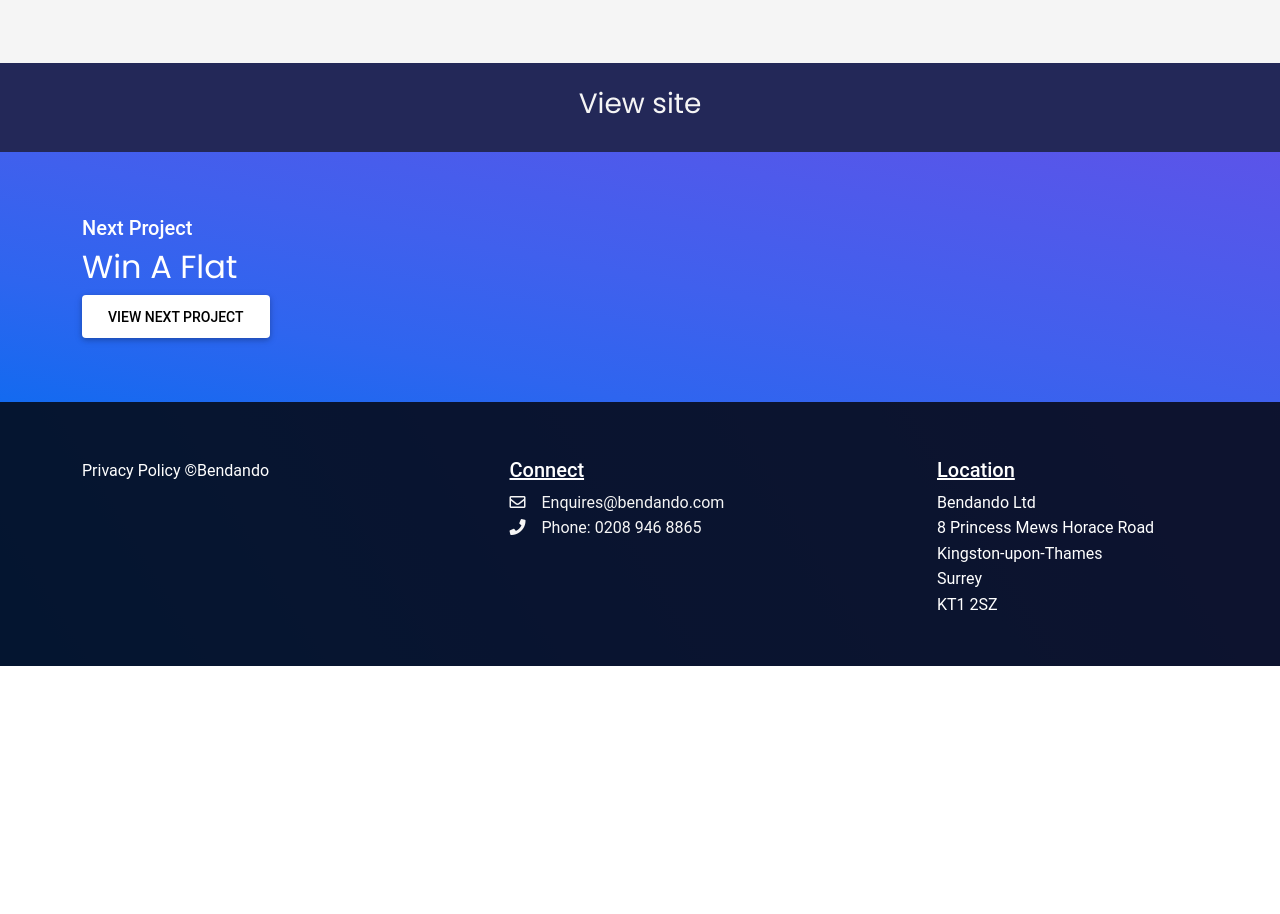
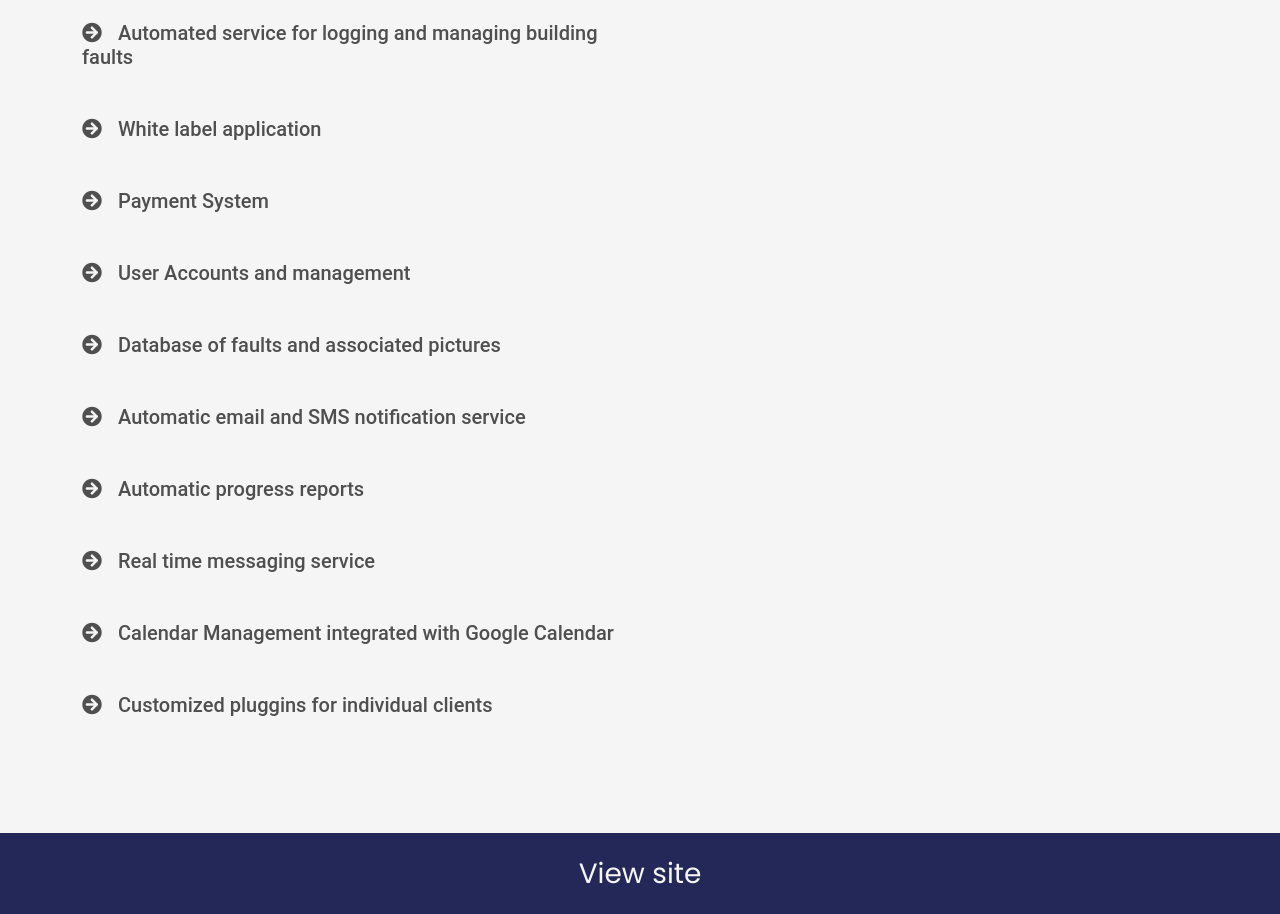
Before and after one commit to bendandoSolo/bendando, a Next.js app: page /tenants-hub in a window 1280 px wide. Shown: the part 1452-2366 px from the top of the page. Before the commit the page ends 2118 px from the top, so only its background shows below. Built offline with nearby package versions, Linux system fonts and the light colour scheme.

Commit message:
quick pass, for text and overall site view

```diff
--- a/pages/tenants-hub.js
+++ b/pages/tenants-hub.js
@@ -33,15 +33,96 @@ export default function tenanthub() {
           </div>
         </div>
       </div>
-      <div className="project-content">
+      <div className="project-content" >
         <div className="container">
           <div className="row justify-content-between">
-            <div className="col-md-6">
+            <div className="col-md-6" style={{paddingBottom: '100px'}}>
               <img
                 className="project-desktop mb-5"
                 src="/images/tenant-hub/desktop-screenshot.png"
               />
+                <h2>Features</h2>
+              <ul >
+                <li className="mt-5">
+                  <h5>
+                    <i className="fas fa-arrow-circle-right me-3"></i>Web application
+                    and app design and creation
+                  </h5>
+                </li>
+                <li className="mt-5">
+                  <h5>
+                    <i className="fas fa-arrow-circle-right me-3"></i>Saas sign up website
+
+                  </h5>
+                </li>
+                <li className="mt-5">
+                  <h5>
+                    <i className="fas fa-arrow-circle-right me-3"></i>
+                    Automated service for logging and managing building faults
+                  </h5>
+                </li>
+                <li className="mt-5">
+                  <h5>
+                    <i className="fas fa-arrow-circle-right me-3"></i>
+                    White label application
+                  </h5>
+                </li>
+                <li className="mt-5">
+                  <h5>
+                    <i className="fas fa-arrow-circle-right me-3"></i>Payment System
+                  </h5>
+                </li>
+                <li className="mt-5">
+                  <h5>
+                    <i className="fas fa-arrow-circle-right me-3"></i>
+                    User Accounts and management
+                  </h5>
+                </li>
+                <li className="mt-5">
+                  <h5>
+                    <i className="fas fa-arrow-circle-right me-3"></i>Database
+                    of faults and associated pictures
+                  </h5>
+                </li>
+                <li className="mt-5">
+                  <h5>
+                    <i className="fas fa-arrow-circle-right me-3"></i>
+                    Automatic email and SMS notification service
+                  </h5>
+                </li>
+                <li className="mt-5">
+                  <h5>
+                    <i className="fas fa-arrow-circle-right me-3"></i>Automatic
+                    progress reports
+                  </h5>
+                </li>
+                <li className="mt-5">
+                  <h5>
+                    <i className="fas fa-arrow-circle-right me-3"></i>Real time messaging
+                    service
+                  </h5>
+                </li>
+                <li className="mt-5">
+                  <h5>
+                    <i className="fas fa-arrow-circle-right me-3"></i>Calendar Management
+                    integrated with Google Calendar
+                  </h5>
+                </li>
+                <li className="mt-5">
+                  <h5>
+                    <i className="fas fa-arrow-circle-right me-3"></i>Customized
+                    pluggins for individual clients
+                  </h5>
+                </li>
+              </ul>
+
+
+
+
             </div>
+
+
+
             <div className="col-md-6 text-center">
               <img
                 className="project-mobile"
@@ -49,6 +130,9 @@ export default function tenanthub() {
               />
             </div>
           </div>
+
+
+
         </div>
         <div className="row text-center py-4 project-link">
           <Link href="https://www.tenantshub.co.uk/">
--- /dev/null
+++ b/styles/Buttons.css
@@ -0,0 +1,36 @@
+.btn-transparent-white{
+    position: relative;
+    padding: 0.5em 1em;
+    font-size: 1.2em;
+    border: none;
+    background: none;
+    outline: none;
+    mix-blend-mode: screen;
+    border: 2px solid white;
+}
+
+.btn-transparent-white::before{
+    position: absolute;
+    top: 0;
+    right: 0;
+    bottom: 0;
+    left: 0;
+    background: white;
+    border-radius: 0.3em;
+    content: '';
+    mix-blend-mode: color-burn;
+}
+
+
+/* .btn-transparent-white{
+    color: rgba(0, 0, 0, 0);
+
+} */
+
+.btn-transparent-white:hover{
+    color: white;
+    background-color: transparent;
+    border: 2px solid white;
+    mix-blend-mode: normal;
+    transition: 0.5s;
+}
--- a/styles/Home.css
+++ b/styles/Home.css
@@ -55,7 +55,7 @@
   bottom: 0;
   padding: 0.5rem 1rem;
   background: rgba(0, 0, 0, 1);
-  border-radius: 0 10px 0 0;
+  /* border-radius: 0 10px 0 0; */
 }
 
 .scroller-name h3 {
--- a/styles/globals.css
+++ b/styles/globals.css
@@ -1,5 +1,6 @@
 @import "./Home.css";
 @import "./Components.css";
+@import "./Buttons.css";
 /* @import "./Contact.css"; */
 
 /* GLOBAL */
@@ -47,6 +48,14 @@ button {
   font-family: "Poppins", sans-serif;
 }
 
+.horizontal-center{
+  display: flex;
+  justify-content: center;
+}
+
+.hover:hover{
+opacity: 0.7;
+}
 /* PAGES */
 
 /* Layout */
```
Also changed, not shown: pages/green-acre.js (+23 -15 lines), pages/index.js (+25 -4 lines), pages/malcolm-wall.js (+11 -30 lines), pages/win-a-flat.js (+9 -4 lines), styles/Components.css (line endings or trailing spaces).
